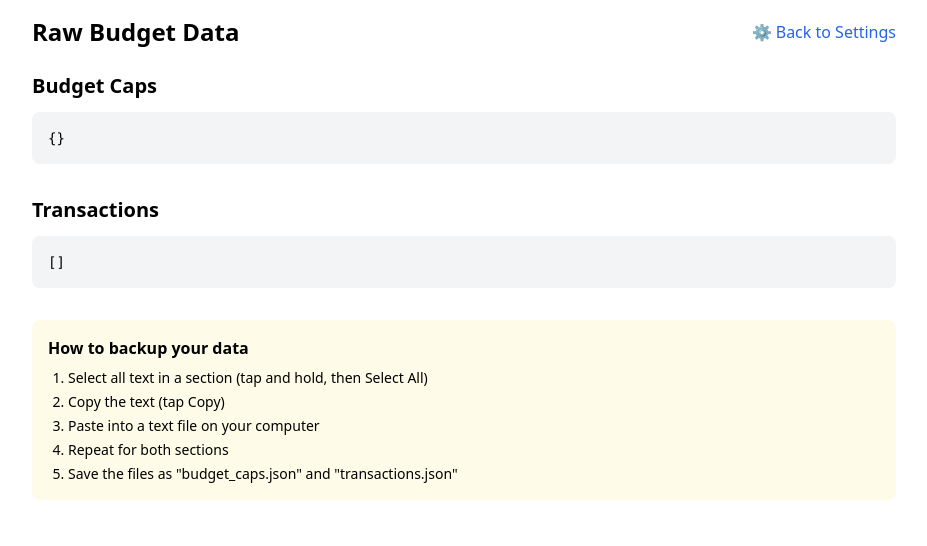
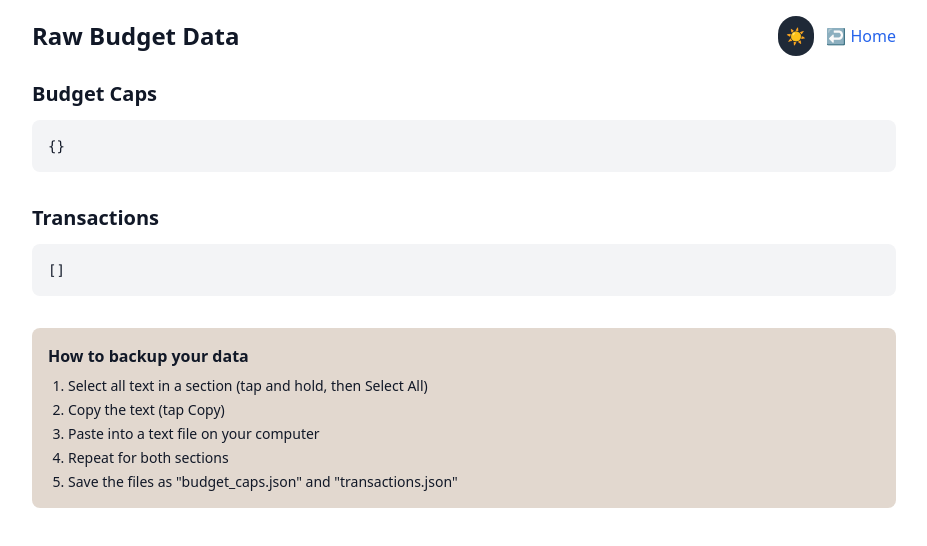
Before and after one commit to indrajithvinodnair/budTars, a React (Vite) app: page /raw-data in a window 1280 px wide. Shown: the top 546 px of the page, without its empty margins (176-1103 px from the left). Built offline with nearby package versions, Linux system fonts and the light colour scheme.

Commit message:
darkmode support

```diff
--- a/src/App.tsx
+++ b/src/App.tsx
@@ -3,6 +3,7 @@ import type { Transaction } from './hooks/useBudget';
 import { useBudget } from './hooks/useBudget';
 import { Link } from 'react-router-dom';
 import './App.css';
+import { DarkModeToggle } from './components/DarkmodeToggle';
 
 export function App() {
   const {
@@ -77,16 +78,17 @@ export function App() {
 
   return (
     <div className="p-4 max-w-md mx-auto">
-      {/* Header with Raw Data & Settings links */}
+      {/* Improved header layout */}
       <header className="flex justify-between items-center mb-6">
         <h1 className="text-2xl font-bold">Budget Tracker</h1>
-        <div className="flex gap-4">
-          <Link to="/raw-data" className="text-green-600 hover:text-green-800">
-            📜 Raw JSON
+        <div className="flex gap-3 items-center">
+          <Link to="/raw-data" className="text-green-600 dark:text-green-400 hover:text-green-800 dark:hover:text-green-300">
+            📜
           </Link>
-          <Link to="/settings" className="text-blue-600 hover:text-blue-800">
-            ⚙️ Settings
+          <Link to="/settings" className="text-blue-600 dark:text-blue-400 hover:text-blue-800 dark:hover:text-blue-300">
+            ⚙️
           </Link>
+          <DarkModeToggle />
         </div>
       </header>
 
--- /dev/null
+++ b/src/components/DarkmodeToggle.tsx
@@ -0,0 +1,15 @@
+import { useDarkMode } from '../contexts/DarkmodeContext';
+
+export function DarkModeToggle() {
+  const { darkMode, toggleDarkMode } = useDarkMode();
+
+  return (
+    <button
+      onClick={toggleDarkMode}
+      className="p-2 rounded-full hover:bg-gray-200 dark:hover:bg-gray-700 transition-colors"
+      aria-label={darkMode ? "Switch to light mode" : "Switch to dark mode"}
+    >
+      {darkMode ? '☀️' : '🌙'}
+    </button>
+  );
+}
--- /dev/null
+++ b/src/contexts/DarkmodeContext.tsx
@@ -0,0 +1,48 @@
+import { createContext, useContext, useState, useEffect, type ReactNode } from 'react';
+
+interface DarkModeContextType {
+  darkMode: boolean;
+  toggleDarkMode: () => void;
+}
+
+const DarkModeContext = createContext<DarkModeContextType | undefined>(undefined);
+
+export const DarkModeProvider = ({ children }: { children: ReactNode }) => {
+  const [darkMode, setDarkMode] = useState<boolean>(() => {
+    // Check localStorage first, then system preference, default to true (dark)
+    const saved = localStorage.getItem('darkMode');
+    if (saved !== null) return JSON.parse(saved);
+
+    const systemPrefersDark = window.matchMedia &&
+      window.matchMedia('(prefers-color-scheme: dark)').matches;
+
+    return saved ? JSON.parse(saved) : systemPrefersDark || true;
+  });
+
+  useEffect(() => {
+    localStorage.setItem('darkMode', JSON.stringify(darkMode));
+    if (darkMode) {
+      document.documentElement.classList.add('dark');
+    } else {
+      document.documentElement.classList.remove('dark');
+    }
+  }, [darkMode]);
+
+  const toggleDarkMode = () => {
+    setDarkMode(prev => !prev);
+  };
+
+  return (
+    <DarkModeContext.Provider value={{ darkMode, toggleDarkMode }}>
+      {children}
+    </DarkModeContext.Provider>
+  );
+};
+
+export const useDarkMode = () => {
+  const context = useContext(DarkModeContext);
+  if (!context) {
+    throw new Error('useDarkMode must be used within a DarkModeProvider');
+  }
+  return context;
+};
--- a/src/index.css
+++ b/src/index.css
@@ -1,3 +1,37 @@
 @tailwind base;
 @tailwind components;
 @tailwind utilities;
+
+body {
+  @apply bg-white text-gray-900 dark:bg-gray-900 dark:text-gray-100 transition-colors duration-200;
+}
+
+.dark .bg-gray-50 {
+  @apply bg-gray-800;
+}
+
+.dark .bg-blue-50 {
+  @apply bg-blue-900/20;
+}
+
+.dark .bg-yellow-50 {
+  @apply bg-yellow-900/20;
+}
+
+.dark .bg-red-100 {
+  @apply bg-red-900/30;
+}
+
+.dark .text-gray-600 {
+  @apply text-gray-400;
+}
+
+.dark .text-gray-500 {
+  @apply text-gray-400;
+}
+
+.dark input,
+.dark select,
+.dark button {
+  @apply bg-gray-800 border-gray-700 text-white;
+}
--- a/src/main.tsx
+++ b/src/main.tsx
@@ -3,9 +3,11 @@ import { BrowserRouter, Routes, Route } from 'react-router-dom';
 import { App } from './App';
 import { Settings } from './pages/settings';
 import { RawData } from './pages/raw-data';
+import { DarkModeProvider } from './contexts/DarkmodeContext';
 import './index.css';
 
 ReactDOM.createRoot(document.getElementById('root')!).render(
+  <DarkModeProvider>
     <BrowserRouter>
       <Routes>
         <Route path="/" element={<App />} />
@@ -13,6 +15,7 @@ ReactDOM.createRoot(document.getElementById('root')!).render(
         <Route path="/raw-data" element={<RawData />} />
       </Routes>
     </BrowserRouter>
+  </DarkModeProvider>
 );
 
 if ('serviceWorker' in navigator) {
--- a/src/pages/raw-data.tsx
+++ b/src/pages/raw-data.tsx
@@ -1,6 +1,7 @@
 import { useState, useEffect } from 'react';
 import { useBudget } from '../hooks/useBudget';
 import { Link } from 'react-router-dom';
+import { DarkModeToggle } from '../components/DarkmodeToggle';
 
 export function RawData() {
   const { caps, transactions, loading, error } = useBudget();
@@ -38,13 +39,16 @@ export function RawData() {
     );
   }
 
-  return (
+ return (
     <div className="p-4 max-w-4xl mx-auto">
       <div className="flex justify-between items-center mb-6">
         <h1 className="text-2xl font-bold">Raw Budget Data</h1>
-        <Link to="/settings" className="text-blue-600 hover:text-blue-800">
-          ⚙️ Back to Settings
-        </Link>
+        <div className="flex items-center gap-3">
+          <DarkModeToggle />
+          <Link to="/" className="text-blue-600 dark:text-blue-400 hover:text-blue-800 dark:hover:text-blue-300">
+            ↩️ Home
+          </Link>
+        </div>
       </div>
 
       <div className="mb-8">
--- a/src/pages/settings.tsx
+++ b/src/pages/settings.tsx
@@ -2,6 +2,7 @@ import { useState } from 'react';
 import { useBudget } from '../hooks/useBudget';
 import { CategoryEditor } from '../components/categoryEditor';
 import { Link } from 'react-router-dom';
+import { DarkModeToggle } from '../components/DarkmodeToggle';
 
 export function Settings() {
   const {
@@ -24,9 +25,17 @@ export function Settings() {
     setNewCap(0);
   };
 
-  return (
+return (
     <div className="p-4 max-w-md mx-auto space-y-6">
-      <h1 className="text-2xl font-bold">Budget Settings</h1>
+      <div className="flex justify-between items-center">
+        <h1 className="text-2xl font-bold">Budget Settings</h1>
+        <div className="flex items-center gap-3">
+          <DarkModeToggle />
+          <Link to="/" className="text-blue-600 dark:text-blue-400 hover:text-blue-800 dark:hover:text-blue-300">
+            ↩️ Home
+          </Link>
+        </div>
+      </div>
 
       {error && (
         <div className="p-2 bg-red-100 text-red-700 rounded">
```
Lines whose indentation alone changed are shown as unchanged.
